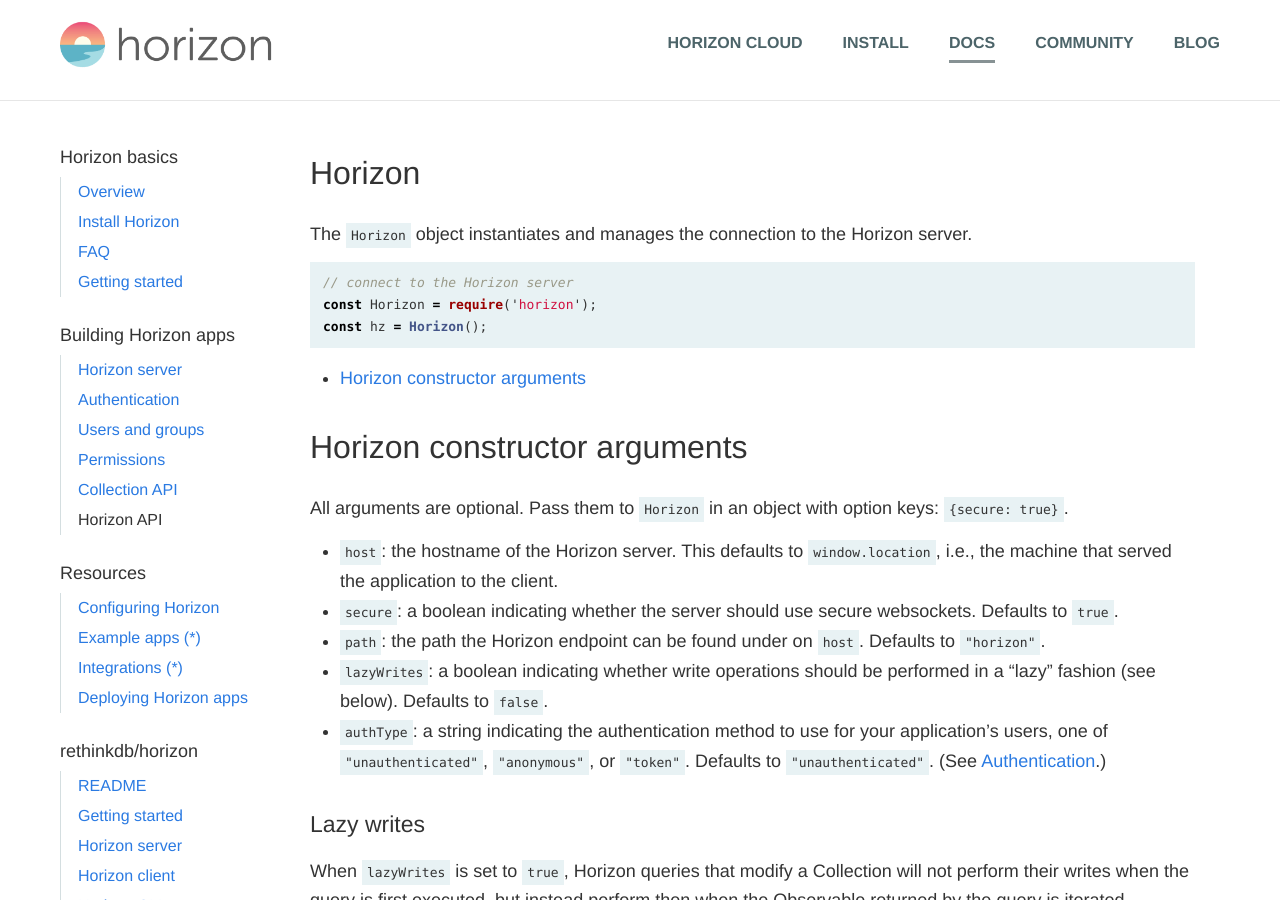
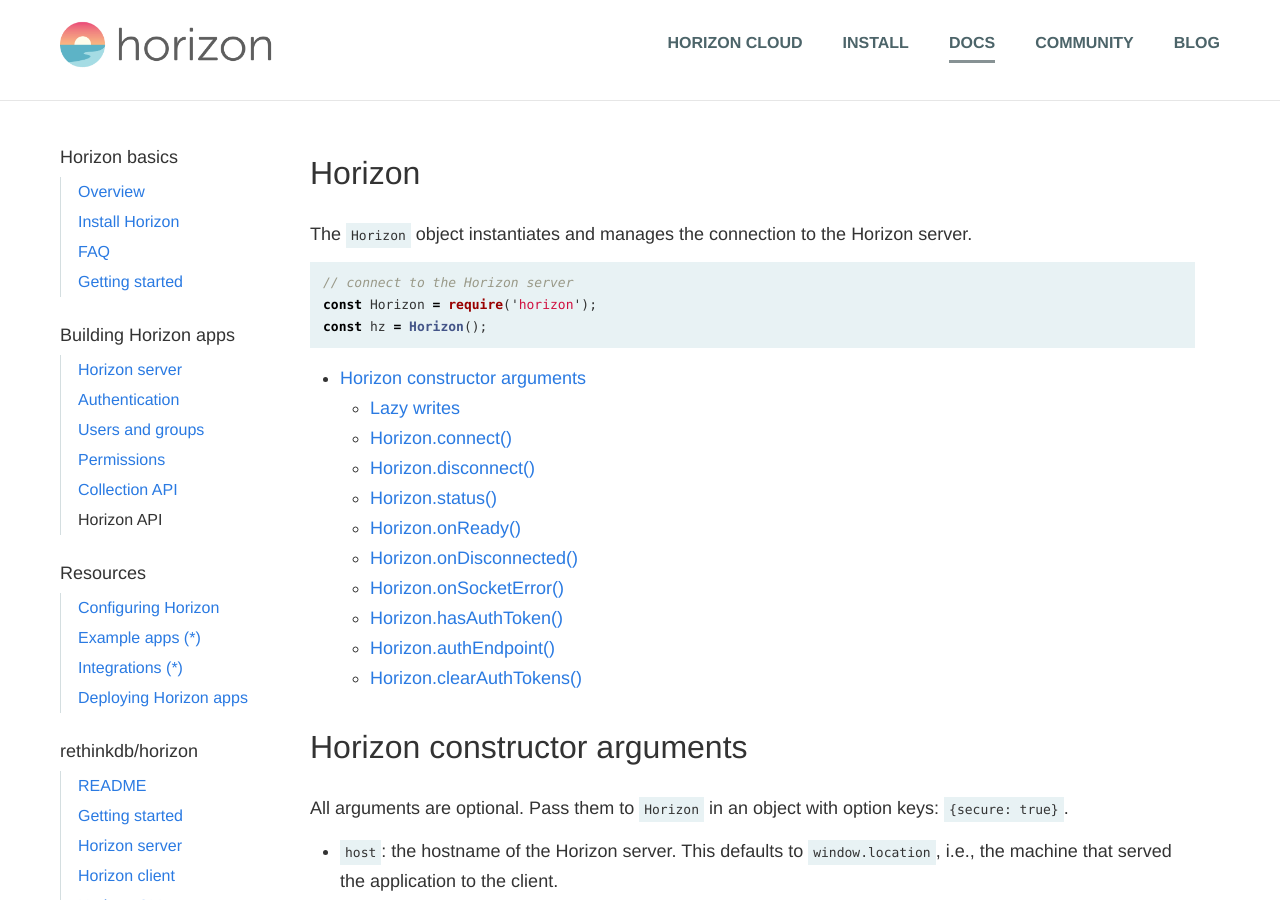
Before and after one commit to idvoretskyi/horizon.io, a Jekyll site: the page built from docs_DO-NOT-EDIT/api/horizon.md, in a window 1280 px wide and 900 px high. Built offline with Jekyll 4.4.1, drawn with Linux system fonts in a browser that asks for light colours; nearby versions of some CDN libraries; a script that is not in the unit is left out.

Commit message:
Use H2 for TOC headings

```diff
--- a/_config.yml
+++ b/_config.yml
@@ -4,7 +4,7 @@
     input: GFM
     syntax_highlighter: rouge
     hard_wrap: false
-    toc_levels: '1'
+    toc_levels: '1,2'
 exclude: ['README.md']
 gems: ['jekyll-paginate']
 
```
